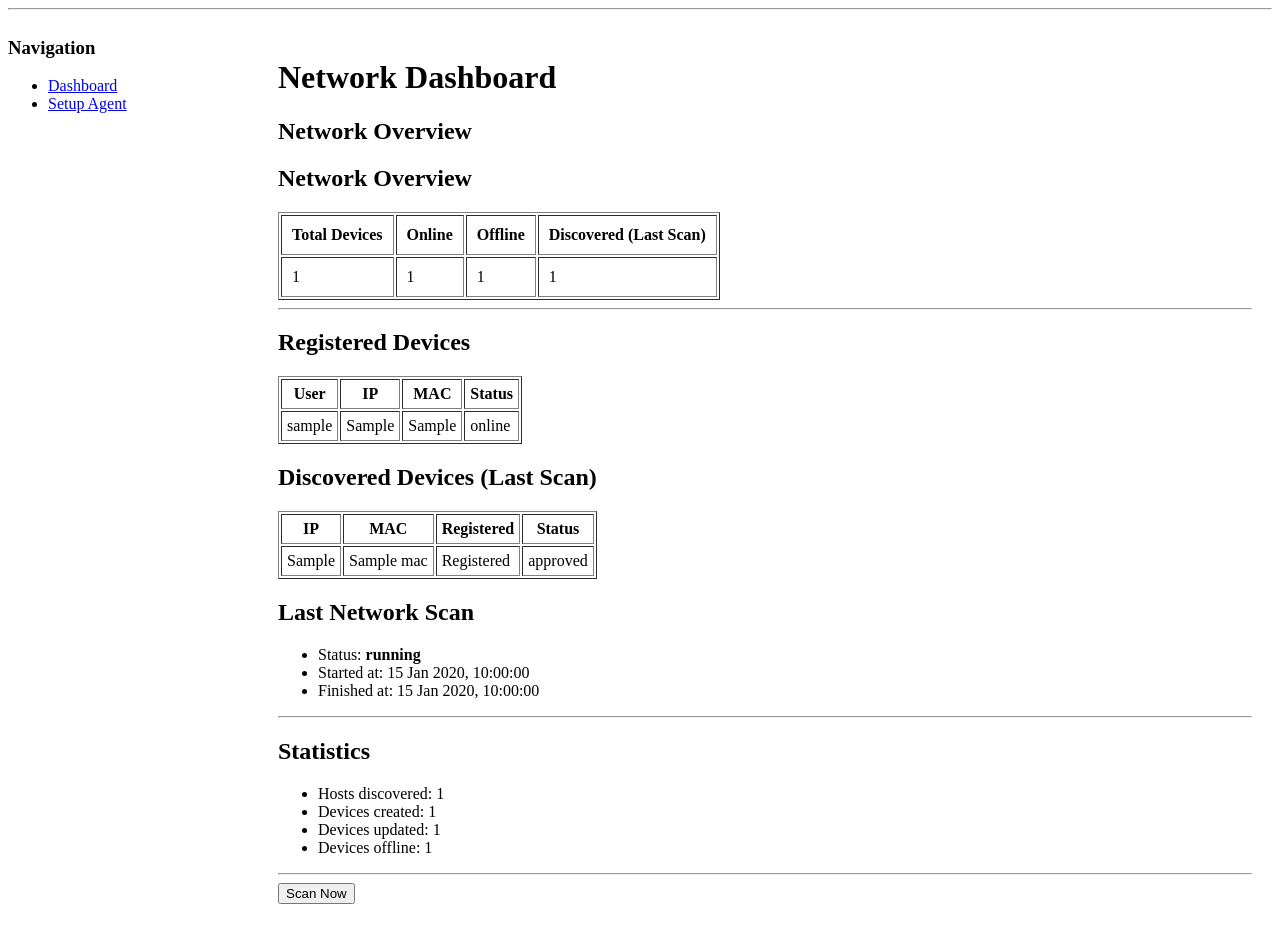
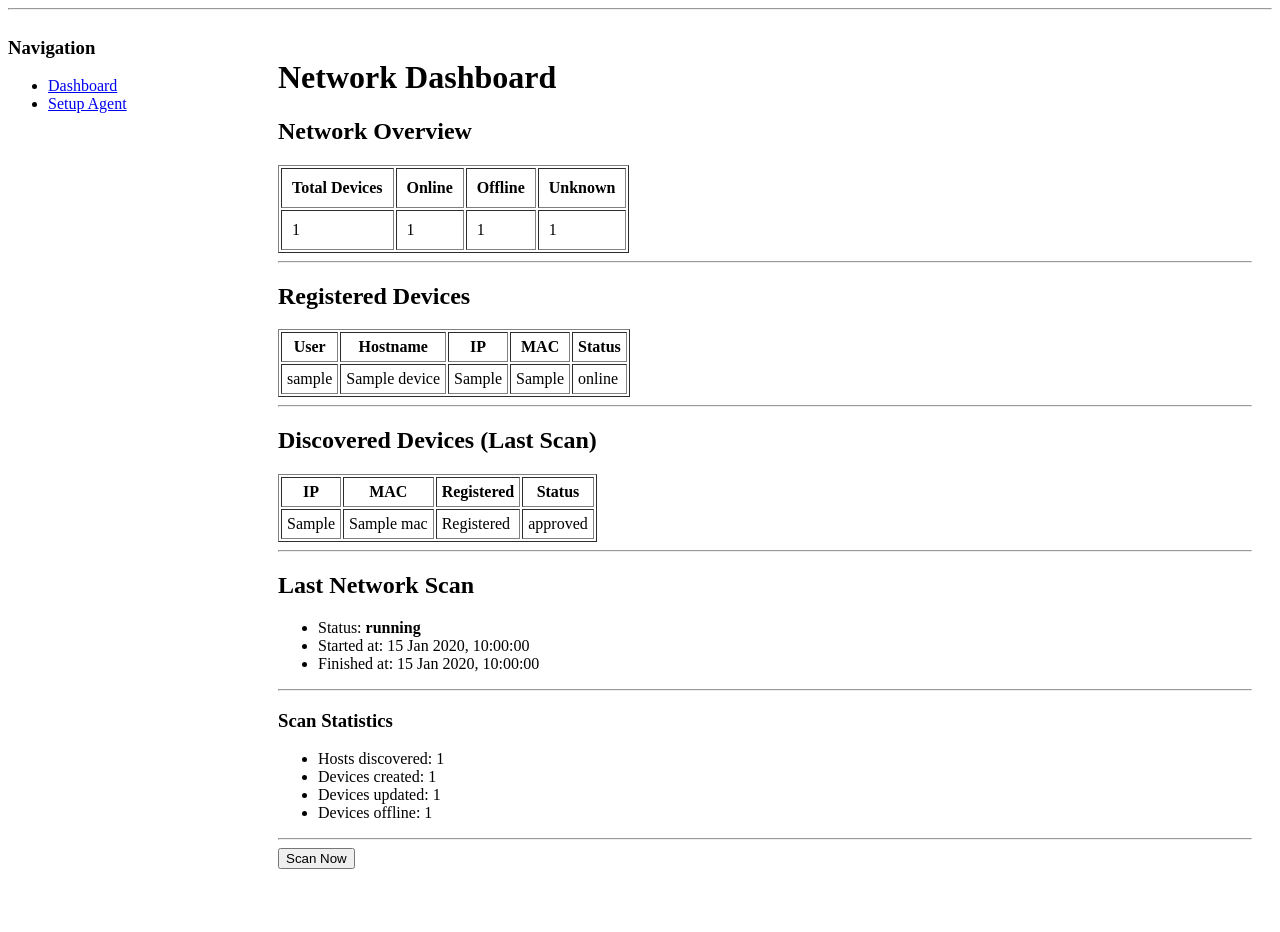
Before and after one commit to Salah6-9/netwerk-manager-django, a Django app: template templates/admin/dashboard.html in a window 1280 px wide. Shown: the part 106-1038 px from the top of the page. After the commit the page ends 975 px from the top, so only its background shows below. Run offline with Django 5.2, Linux system fonts and the light colour scheme; tables that the repository leaves empty hold one stand-in row (values such as "Sample post"); the template is opened without the code that fills it: values that come from a table or form of the project are taken from there, most other values are stand-ins (such as "Sample title", 1, 10 or a date in 2020); data that the repository does not hold is empty.

Commit message:
Marge Old Dashboard whith New Dashboard

```diff
--- a/templates/admin/dashboard.html
+++ b/templates/admin/dashboard.html
@@ -4,7 +4,10 @@
 
 <h1>Network Dashboard</h1>
 
-<h2>Network Overview</h2>
+<!-- ============================= -->
+<!-- Network Overview -->
+<!-- ============================= -->
+
 <h2>Network Overview</h2>
 
 <table border="1" cellpadding="10">
@@ -12,7 +15,7 @@
         <th>Total Devices</th>
         <th>Online</th>
         <th>Offline</th>
-        <th>Discovered (Last Scan)</th>
+        <th>Unknown</th>
     </tr>
 
     <tr>
@@ -21,10 +24,13 @@
         <td>{{ total_offline_devices }}</td>
         <td>{{ total_unknown_devices }}</td>
     </tr>
-
 </table>
 
 <hr>
+
+<!-- ============================= -->
+<!-- Registered Devices -->
+<!-- ============================= -->
 
 <h2>Registered Devices</h2>
 
@@ -32,6 +38,7 @@
 
     <tr>
         <th>User</th>
+        <th>Hostname</th>
         <th>IP</th>
         <th>MAC</th>
         <th>Status</th>
@@ -41,6 +48,7 @@
 
     <tr>
         <td>{{ device.user }}</td>
+        <td>{{ device.hostname }}</td>
         <td>{{ device.ip }}</td>
         <td>{{ device.mac }}</td>
         <td>{{ device.status }}</td>
@@ -49,12 +57,19 @@
     {% empty %}
 
     <tr>
-        <td colspan="4">No registered devices.</td>
+        <td colspan="5">No registered devices.</td>
     </tr>
 
     {% endfor %}
 
 </table>
+
+<hr>
+
+<!-- ============================= -->
+<!-- Discovered Devices -->
+<!-- ============================= -->
+
 <h2>Discovered Devices (Last Scan)</h2>
 
 <table border="1" cellpadding="5">
@@ -71,7 +86,6 @@
     <tr>
 
         <td>{{ host.ip }}</td>
-
         <td>{{ host.mac }}</td>
 
         <td>
@@ -96,17 +110,26 @@
 
 </table>
 
+<hr>
+
+<!-- ============================= -->
+<!-- Last Scan -->
+<!-- ============================= -->
+
 <h2>Last Network Scan</h2>
 
 {% if latest_scan %}
 
 <p id="scan-timer" class="{% if not scan_running or latest_scan.status != 'running' %}d-none{% endif %}"
     style="color: green; font-weight: bold;">
-    Running for: <span id="timer-value">00:00:00</span>
+    Running for:
+    <span id="timer-value">00:00:00</span>
 </p>
 
 <ul>
-    <li>Status:
+
+    <li>
+        Status:
         <strong id="scan-status">
             {{ latest_scan.status }}
         </strong>
@@ -129,28 +152,35 @@
             {% endif %}
         </span>
     </li>
+
 </ul>
 
 <hr>
 
-<h2>Statistics</h2>
+<h3>Scan Statistics</h3>
 
 <ul>
-    <li>Hosts discovered:
+
+    <li>
+        Hosts discovered:
         <span id="hosts">{{ latest_scan.hosts_discovered }}</span>
     </li>
 
-    <li>Devices created:
+    <li>
+        Devices created:
         <span id="created">{{ latest_scan.devices_created }}</span>
     </li>
 
-    <li>Devices updated:
+    <li>
+        Devices updated:
         <span id="updated">{{ latest_scan.devices_updated }}</span>
     </li>
 
-    <li>Devices offline:
+    <li>
+        Devices offline:
         <span id="offline">{{ latest_scan.devices_offline }}</span>
     </li>
+
 </ul>
 
 {% else %}
@@ -161,16 +191,23 @@
 
 <hr>
 
+<!-- ============================= -->
+<!-- Scan Button -->
+<!-- ============================= -->
+
 <form method="post" action="{% url 'trigger_scan' %}">
     {% csrf_token %}
 
     <button id="scan-btn" type="submit" {% if scan_running %}disabled{% endif %}>
+
         {% if scan_running %}
         Scan in progress...
         {% else %}
         Scan Now
         {% endif %}
+
     </button>
+
 </form>
 
 <p id="scan-warning" style="color: orange;" class="{% if not scan_running %}d-none{% endif %}">
@@ -211,7 +248,9 @@
     function updateDashboard() {
 
         fetch("/api/dashboard/status/")
+
             .then(response => response.json())
+
             .then(data => {
 
                 const scanBtn = document.getElementById("scan-btn");
@@ -225,11 +264,15 @@
                     warning.style.display = "block";
 
                     if (data.latest_scan && data.latest_scan.status === "running") {
+
                         timerGroup.style.display = "block";
                         currentScanStartTime = new Date(data.latest_scan.started_at);
+
                     } else {
+
                         timerGroup.style.display = "none";
                         currentScanStartTime = null;
+
                     }
 
                 } else {
@@ -250,9 +293,10 @@
                     formatDateTime(data.latest_scan.started_at);
 
                 document.getElementById("scan-finished").innerText =
-                    data.latest_scan.finished_at
-                        ? formatDateTime(data.latest_scan.finished_at)
-                        : "In progress";
+                    data.latest_scan.finished_at ?
+                        formatDateTime(data.latest_scan.finished_at)
+                        :
+                        "In progress";
 
                 document.getElementById("hosts").innerText =
                     data.latest_scan.hosts_discovered;
@@ -267,7 +311,9 @@
                     data.latest_scan.devices_offline;
 
             })
+
             .catch(err => console.error("Dashboard update failed:", err));
+
     }
 
     updateDashboard();
@@ -289,7 +335,9 @@
                 const s = String(diff % 60).padStart(2, "0");
 
                 timerValueEl.textContent = `${h}:${m}:${s}`;
+
             }
+
         }
 
     }, 1000);
```
